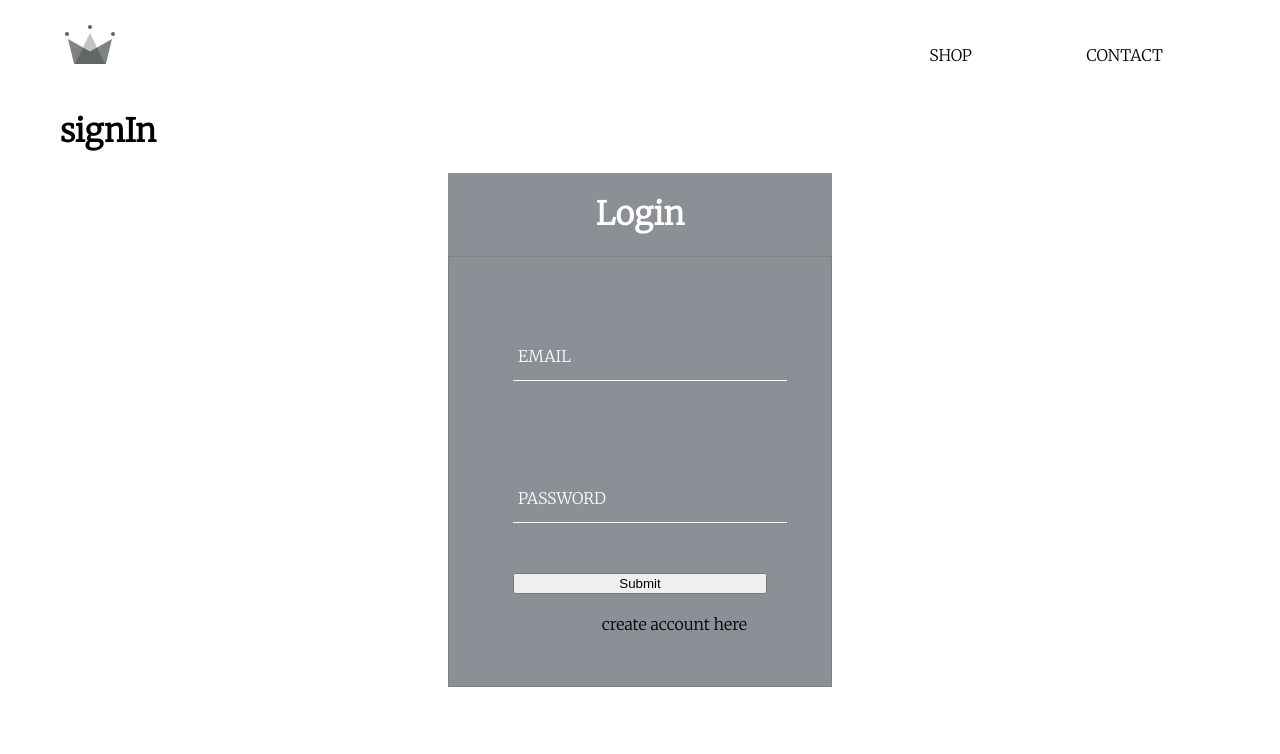
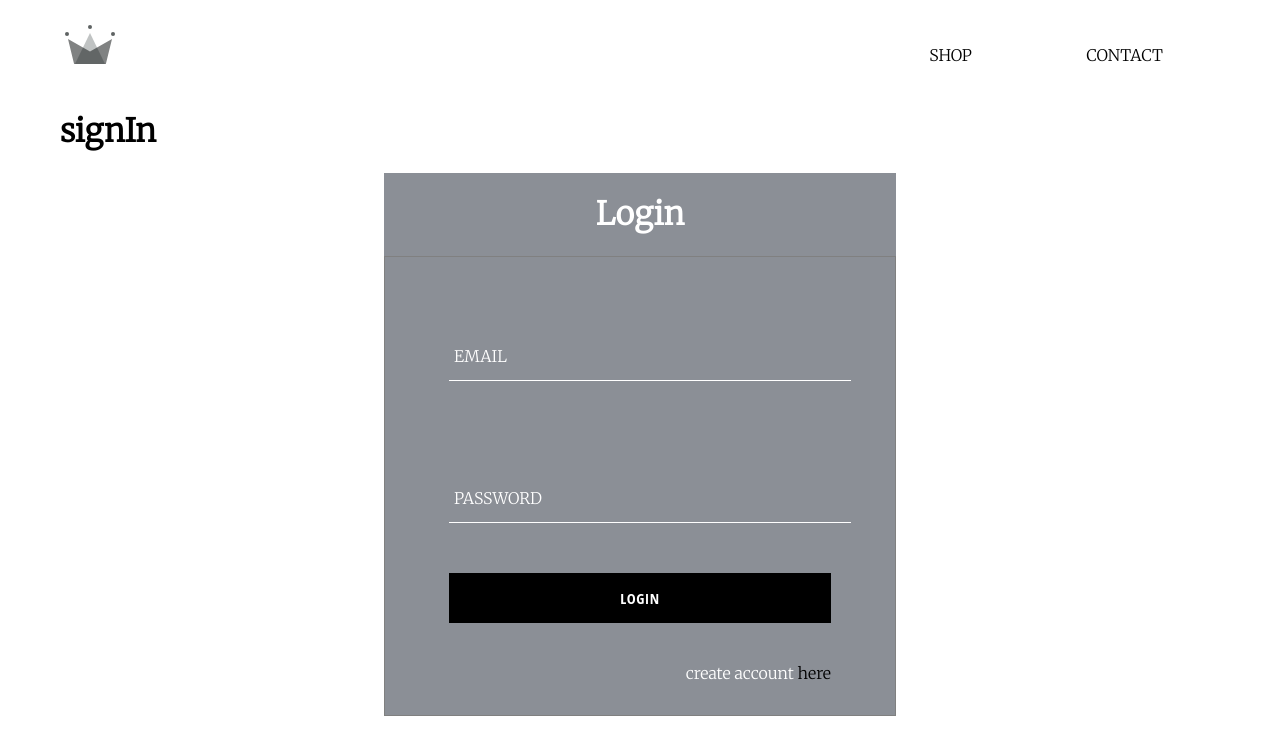
Before and after one commit to Code-250/Digital-Devices-Shop, a React (Create React App) app: page /signIn in a window 1280 px wide. Shown: the top 754 px of the page. Built offline with nearby package versions, Linux system fonts and the light colour scheme.

Commit message:
custon-button-component

```diff
--- /dev/null
+++ b/src/components/ButtonComponent/button.js
@@ -0,0 +1,11 @@
+import React from 'react';
+import './button.style.scss';
+
+const CustomButton = ({ children, ...otherProps }) => {
+  return (
+    <button className='custom-button' {...otherProps}>
+      {children}
+    </button>
+  );
+};
+export default CustomButton;
--- /dev/null
+++ b/src/components/ButtonComponent/button.style.scss
@@ -0,0 +1,25 @@
+$main-color: black;
+$second-color: white;
+
+.custom-button {
+  min-width: 165px;
+  width: auto;
+  height: 50px;
+  letter-spacing: 0.5px;
+  line-height: 50px;
+  padding: 0 35px 0 35px;
+  font-size: 15px;
+  background-color: $main-color;
+  color: $second-color;
+  text-transform: uppercase;
+  font-family: open sans condensed;
+  font-weight: bolder;
+  border: none;
+  cursor: pointer;
+
+  &:hover {
+    background-color: $second-color;
+    color: $main-color;
+    border: 1px solid $main-color;
+  }
+}
--- a/src/components/signInAndSignup/signIn.js
+++ b/src/components/signInAndSignup/signIn.js
@@ -2,6 +2,7 @@ import React from 'react';
 import './signInstyle.scss';
 import FormInput from '../formInputComponent/FormInput';
 import { Link } from 'react-router-dom';
+import CustomButton from '../ButtonComponent/button';
 
 class SignInComponent extends React.Component {
   constructor(props) {
@@ -45,7 +46,7 @@ class SignInComponent extends React.Component {
             required
           />
 
-          <input type='submit' value='Submit' />
+          <CustomButton type='submit'>Login</CustomButton>
           <span className='signup'>
             create account <Link to='/signup'>here</Link>
           </span>
--- a/src/components/signInAndSignup/signInstyle.scss
+++ b/src/components/signInAndSignup/signInstyle.scss
@@ -3,7 +3,7 @@
   flex-direction: column;
   margin: auto;
   background-color: rgb(139, 143, 150);
-  width: 30vw;
+  width: 40vw;
 
   .title {
     text-align: center;
@@ -21,7 +21,8 @@
 
     .signup {
       text-align: end;
-      padding: 20px;
+      padding-top: 40px;
+      color: white;
     }
   }
 }
```
